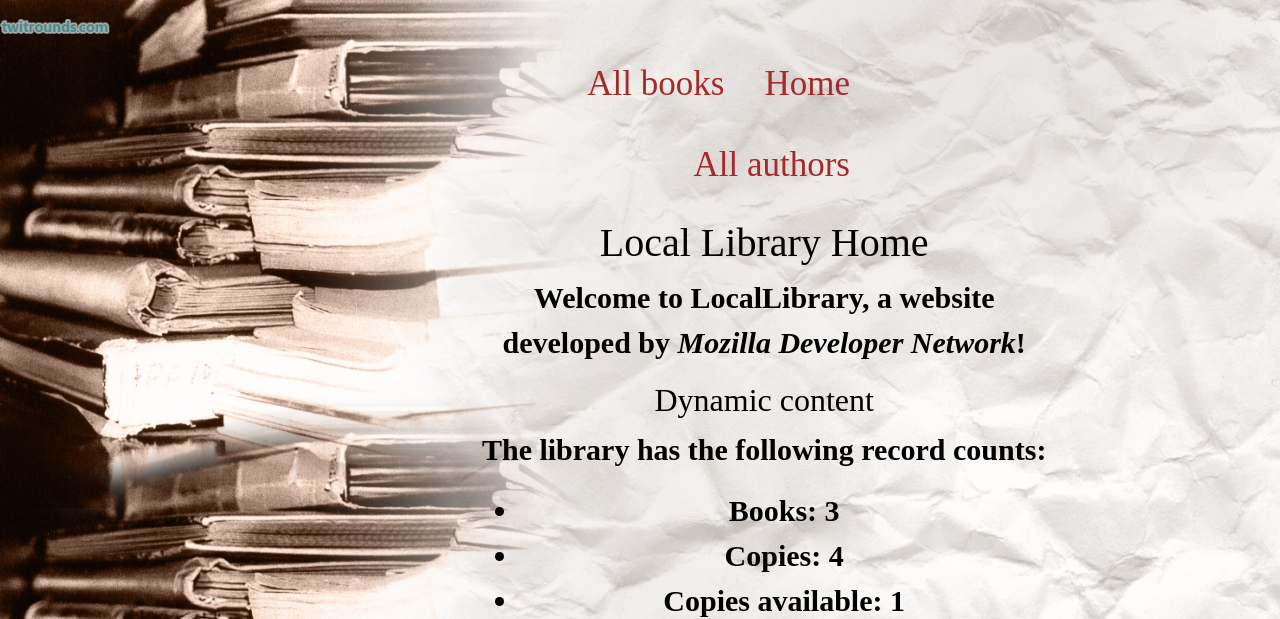
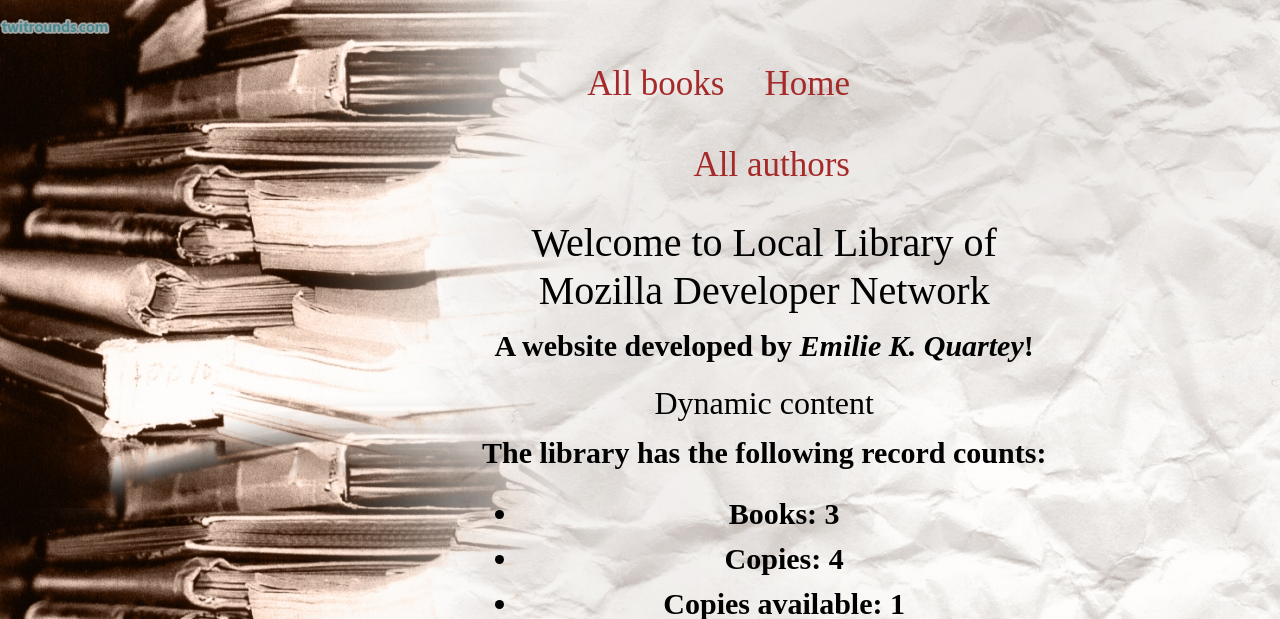
Before and after one commit to EMQ10/MDN_WEBTECH, a Django app: page /catalog/ in a window 1280 px wide. Shown: the top 619 px of the page. Run offline with Django 3.2, Linux system fonts and the light colour scheme; data comes from the database, SQL or seed files in the repository; both versions use the stored data as it was after the commit.

Commit message:
Initial commit

```diff
--- a/mytestsite/catalog/templates/catalog/author_detail.html
+++ b/mytestsite/catalog/templates/catalog/author_detail.html
@@ -11,7 +11,7 @@
 
 <dl>
 {% for book in author.book_set.all %}
-  <dt><a href="{% url 'book-detail' book.pk %}">{{book}}</a> ({{book.bookinstance_set.all.count}})</dt>
+  <dt><a href="{% url 'book-detail' book.pk %}">{{book}}</a> ({{book.bookinstance_set.all.count}} Instances)</dt>
   <dd>{{book.summary}}</dd>
 {% endfor %}
 </dl>
--- a/mytestsite/catalog/templates/catalog/book_detail.html
+++ b/mytestsite/catalog/templates/catalog/book_detail.html
@@ -3,7 +3,7 @@
 {% block content %}
   <h1>Title: {{ book.title }}</h1>
 
-  <p><strong>Author:</strong> <a href="">{{ book.author }}</a></p> <!-- author detail link not yet defined -->
+  <p><strong>Author:</strong> <a href="{% url 'author-detail' book.author.pk %}">{{ book.author }}</a></p> <!-- author detail link not yet defined -->
   <p><strong>Summary:</strong> {{ book.summary }}</p>
   <p><strong>ISBN:</strong> {{ book.isbn }}</p>
   <p><strong>Language:</strong> {{ book.language }}</p>
--- a/mytestsite/catalog/templates/catalog/index.html
+++ b/mytestsite/catalog/templates/catalog/index.html
@@ -1,8 +1,8 @@
 {% extends "catalog/base_generic.html" %}
 
 {% block content %}
- <strong> <h1>Local Library Home</h1>
-  <p>Welcome to LocalLibrary, a website developed by <em>Mozilla Developer Network</em>!</p>
+ <strong> <h1>Welcome to Local Library of Mozilla Developer Network</h1>
+  <p> A website developed by <em>Emilie K. Quartey</em>!</p>
   <h2>Dynamic content</h2>
   <p>The library has the following record counts:</p>
   <ul>
```
Also changed, not shown: mytestsite/catalog/static/catalog/images/b5.jpg (added), mytestsite/db.sqlite3, 2 other files.
